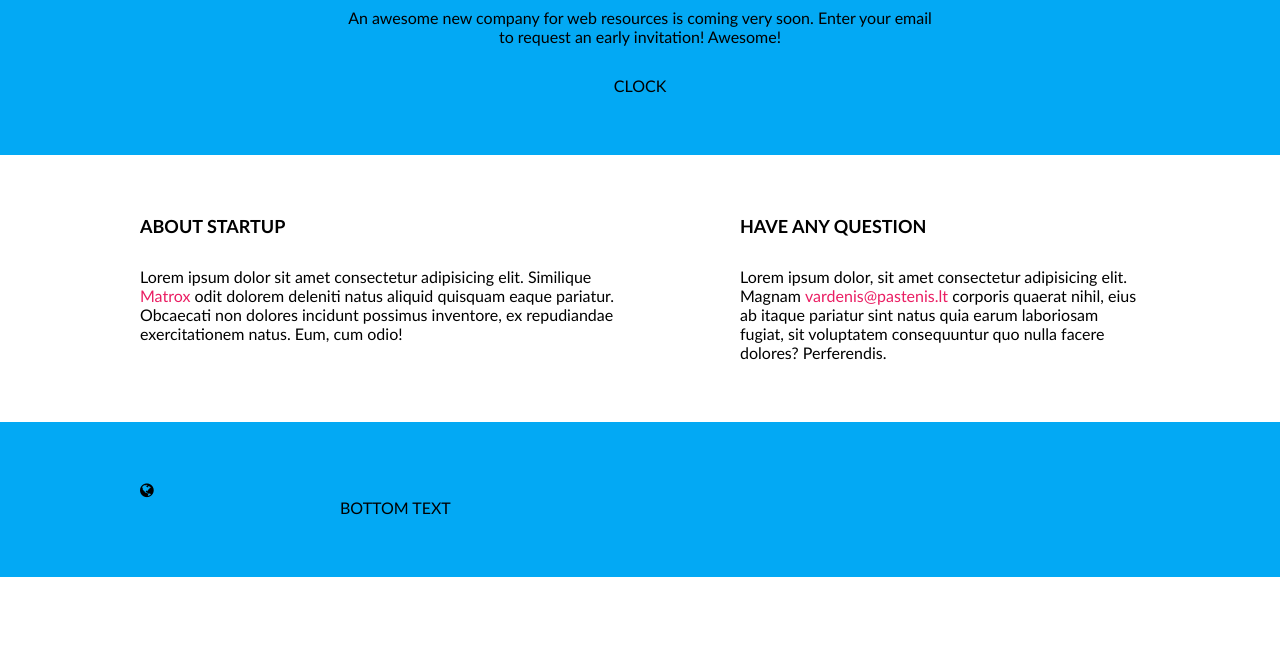
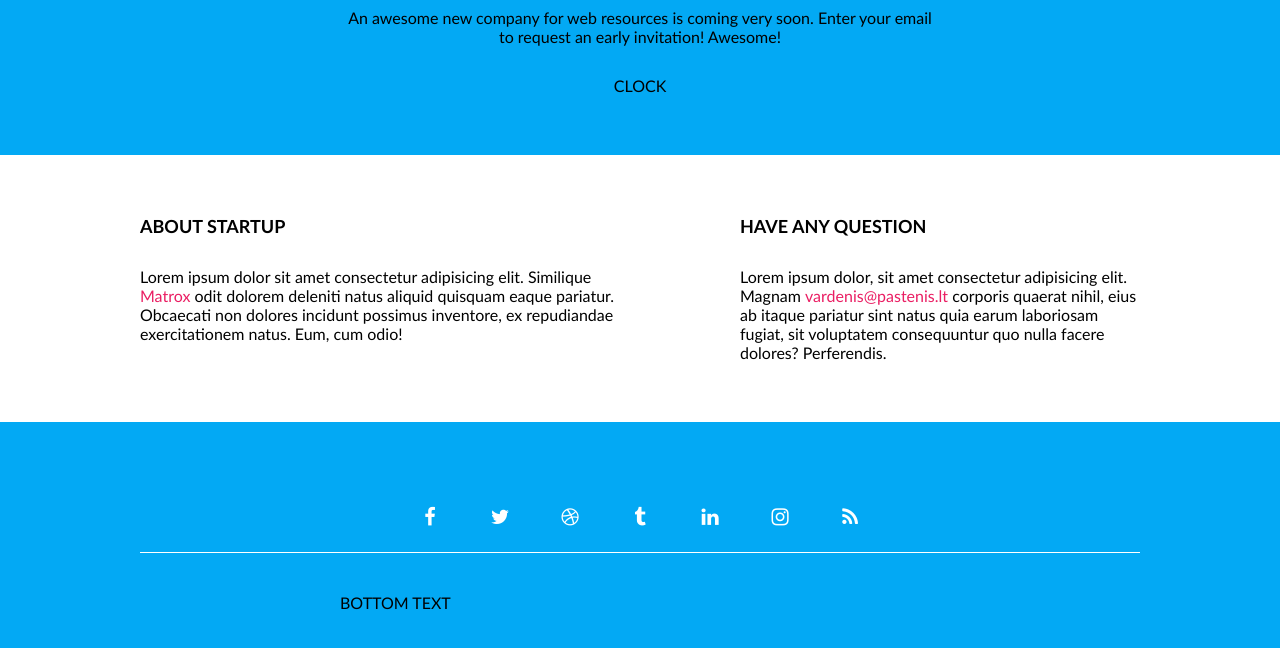
Before and after one commit to ModestasCi/04-coming-soon, a website: page index.html in a window 1280 px wide. Shown: the part 220-868 px from the top of the page. Before the commit the page ends 800 px from the top, so only its background shows below. Drawn offline with Linux system fonts and the light colour scheme.

Commit message:
Socials #12

```diff
--- a/css/pages/home.css
+++ b/css/pages/home.css
@@ -33,6 +33,39 @@
 	text-decoration: underline;
 }
 
+footer.container {
+	padding-top: 0;
+}
+
+.row.socials {
+	justify-content: center;
+	gap: 1em;
+	padding-top: 0.5em;
+	padding-bottom: 0.5em;
+	margin-bottom: 2em;
+	font-size: 20px;
+	border-bottom: 1px solid #fff;
+}
+
+.socials > a {
+	width: 2.5em;
+	height: 2.5em;
+	line-height: 2.5em;
+	text-align: center;
+	text-decoration: none;
+	color: #fff;
+	border-radius: 50%;
+	transition: all 0.5s;
+}
+
+.socials > a:hover {
+	background-color: #fff;
+	color: var(--main-color);
+}
+
+.bottom {
+}
+
 @media (max-width: 700px) {
 	.main-title {
 		font-size: 60px;
--- a/index.html
+++ b/index.html
@@ -51,10 +51,19 @@
 		</section>
 
 		<section class="container bg-blue">
-			<div class="row">
-				<i class="fa fa-globe"></i>
+			<div class="row socials">
+				<a href="#" class="fa fa-facebook"></a>
+				<a href="#" class="fa fa-twitter"></a>
+				<a href="#" class="fa fa-dribbble"></a>
+				<a href="#" class="fa fa-tumblr"></a>
+				<a href="#" class="fa fa-linkedin"></a>
+				<a href="#" class="fa fa-instagram"></a>
+				<a href="#" class="fa fa-rss"></a>
 			</div>
-			<div class="short-row">BOTTOM TEXT</div>
+
+			<div class="short-row bottom">
+				BOTTOM TEXT
+			</div>
 		</footer>
 	</body>
 </html>
```
